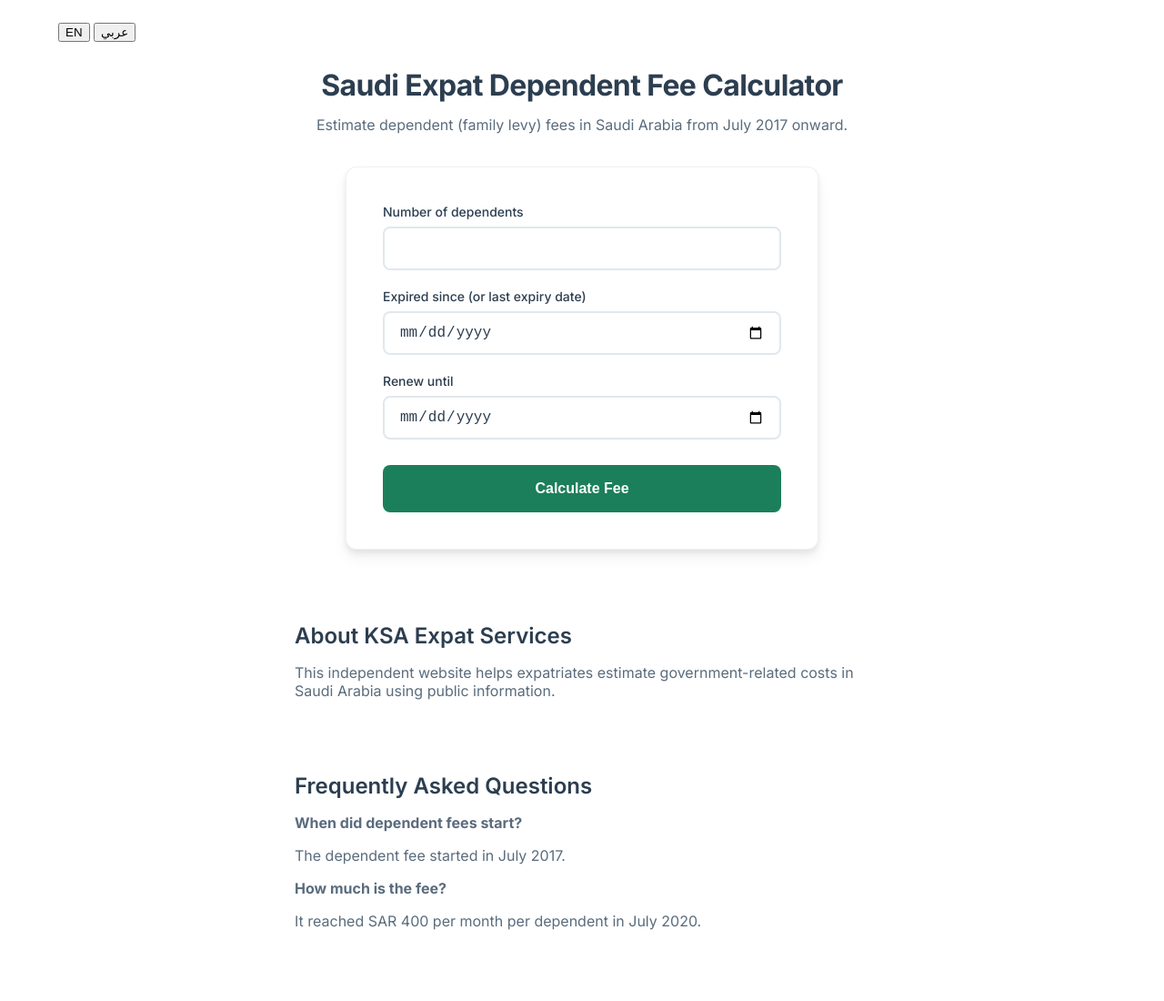
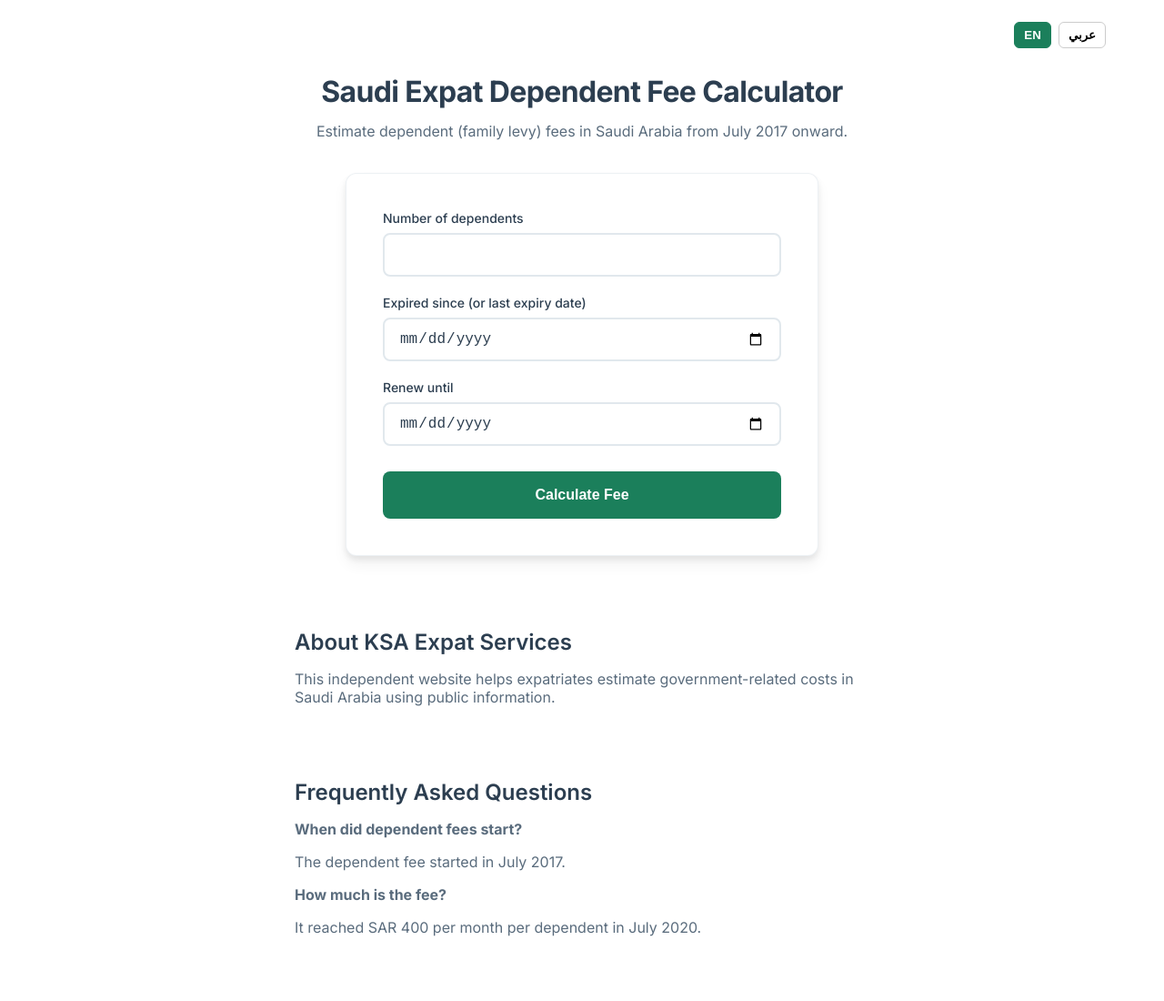
Before and after one commit to eru764/saudi-dependent-fee-calculator, a plain HTML site: page index.html in a window 1280 px wide. Shown: the top 1100 px of the page at 91% size. Drawn offline with Linux system fonts and the light colour scheme.

Commit message:
Update styles.css

```diff
--- a/styles.css
+++ b/styles.css
@@ -267,3 +267,32 @@ li{ margin: 8px 0; }
   h1{ font-size: 28px; }
   .resultValue{ font-size: 32px; }
 }
+.lang-toggle {
+  display: flex;
+  justify-content: flex-end;
+  gap: 8px;
+  margin-bottom: 12px;
+}
+
+.lang-toggle button {
+  border: 1px solid #ccc;
+  background: #fff;
+  padding: 6px 10px;
+  cursor: pointer;
+  border-radius: 6px;
+  font-weight: 600;
+}
+
+.lang-toggle button.active {
+  background: #1B7F5B;
+  color: #fff;
+  border-color: #1B7F5B;
+}
+
+html[dir="rtl"] {
+  text-align: right;
+}
+
+html[dir="rtl"] .resultRow {
+  flex-direction: row-reverse;
+}
```
